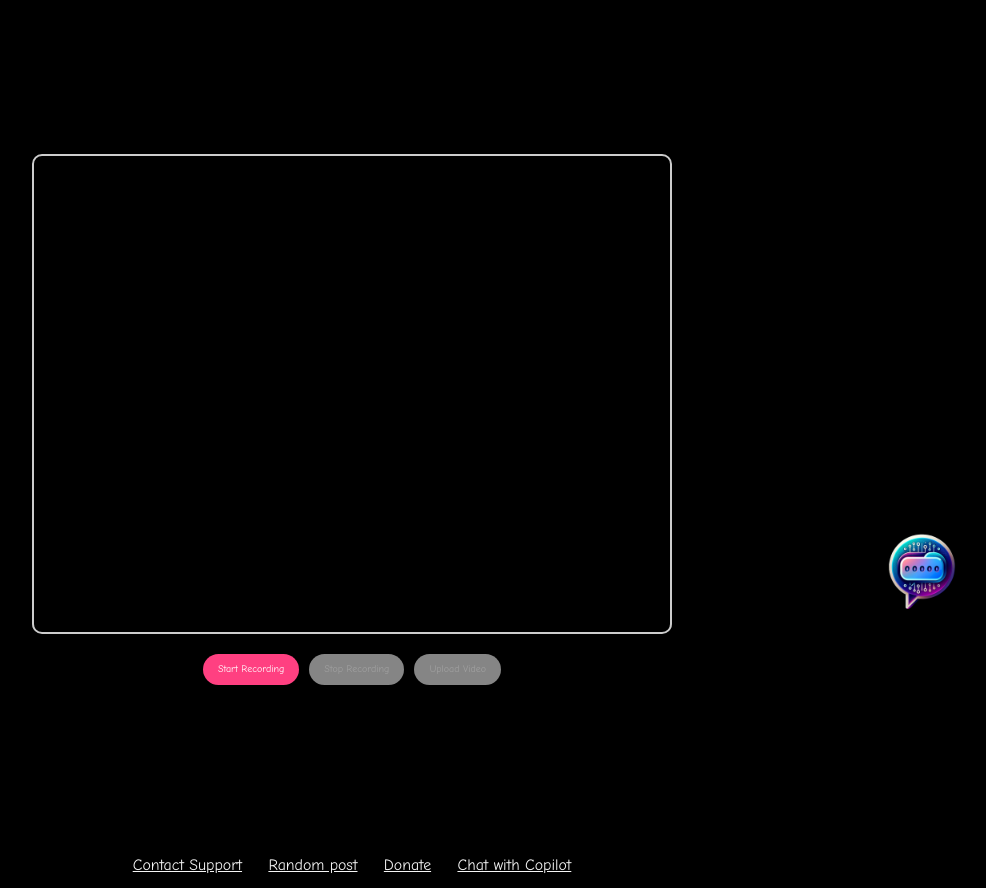
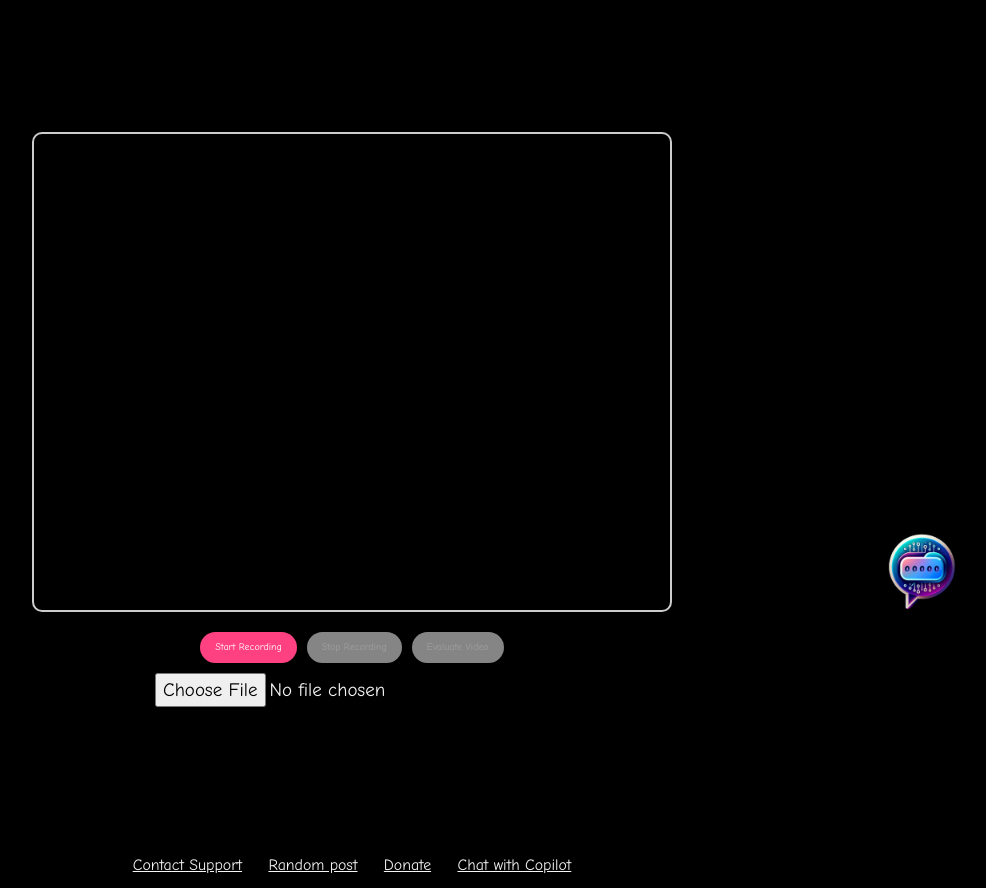
Before and after one commit to yuemanwai/japanese-academy, a Flask app: page /record in a window 1280 px wide. Shown: the part 135-1023 px from the top of the page, without its empty margins (288-1274 px from the left). Run offline with Flask 3, Linux system fonts and the light colour scheme; some libraries are stand-ins or nearby versions.

Commit message:
調整 record.html.j2，新增影片上傳功能及評估按鈕，並更新相關 JavaScript 邏輯

```diff
--- a/app/templates/record.html.j2
+++ b/app/templates/record.html.j2
@@ -43,6 +43,9 @@
     justify-content: center;
     margin-top: 1rem;
   }
+  .upload-container {
+    margin-top: 1rem;
+  }
 </style>
 {% endblock head %}
 
@@ -52,7 +55,10 @@
   <div class="button-row">
     <button id="startBtn" class="btn">Start Recording</button>
     <button id="stopBtn" class="btn" disabled>Stop Recording</button>
-    <button id="uploadBtn" class="btn" disabled>Upload Video</button>
+    <button id="evaluateBtn" class="btn" disabled>Evaluate Video</button>
+  </div>
+  <div class="upload-container">
+    <input type="file" id="uploadInput" accept="video/*">
   </div>
 </div>
 {% endblock app_content %}
@@ -63,7 +69,8 @@
   const video = document.getElementById('video');
   const startBtn = document.getElementById('startBtn');
   const stopBtn = document.getElementById('stopBtn');
-  const uploadBtn = document.getElementById('uploadBtn');
+  const evaluateBtn = document.getElementById('evaluateBtn');
+  const uploadInput = document.getElementById('uploadInput');
   let mediaRecorder;
   let recordedChunks = [];
 
@@ -88,7 +95,7 @@
           body: formData
         }).then(response => response.json())
           .then(data => {
-            alert('Video uploaded successfully!');
+            // alert('Video uploaded successfully!');
           }).catch(error => {
             console.error('Error uploading video:', error);
           });
@@ -103,30 +110,38 @@
     mediaRecorder.start();
     startBtn.disabled = true;
     stopBtn.disabled = false;
-    uploadBtn.disabled = true;
+    evaluateBtn.disabled = true;
   });
 
   stopBtn.addEventListener('click', () => {
     mediaRecorder.stop();
     startBtn.disabled = false;
     stopBtn.disabled = true;
-    uploadBtn.disabled = false;
+    evaluateBtn.disabled = false;
   });
 
-  uploadBtn.addEventListener('click', () => {
+  evaluateBtn.addEventListener('click', () => {
     const blob = new Blob(recordedChunks, { type: 'video/webm' });
     const formData = new FormData();
     formData.append('video', blob, 'recorded_video.webm');
 
-    fetch('/upload_video', {
+    fetch('/evaluate_video', {
       method: 'POST',
       body: formData
     }).then(response => response.json())
       .then(data => {
-        alert('Video uploaded successfully!');
+        const geminiClient = new GeminiClient();
+        const evaluation = geminiClient.evaluate_video("test_video.mp4");
+        console.log(evaluation);
       }).catch(error => {
-        console.error('Error uploading video:', error);
+        console.error('Error evaluating video:', error);
       });
+  });
+
+  uploadInput.addEventListener('change', () => {
+    if (uploadInput.files.length > 0) {
+      evaluateBtn.disabled = false;
+    }
   });
 </script>
 {% endblock scripts %}
```
